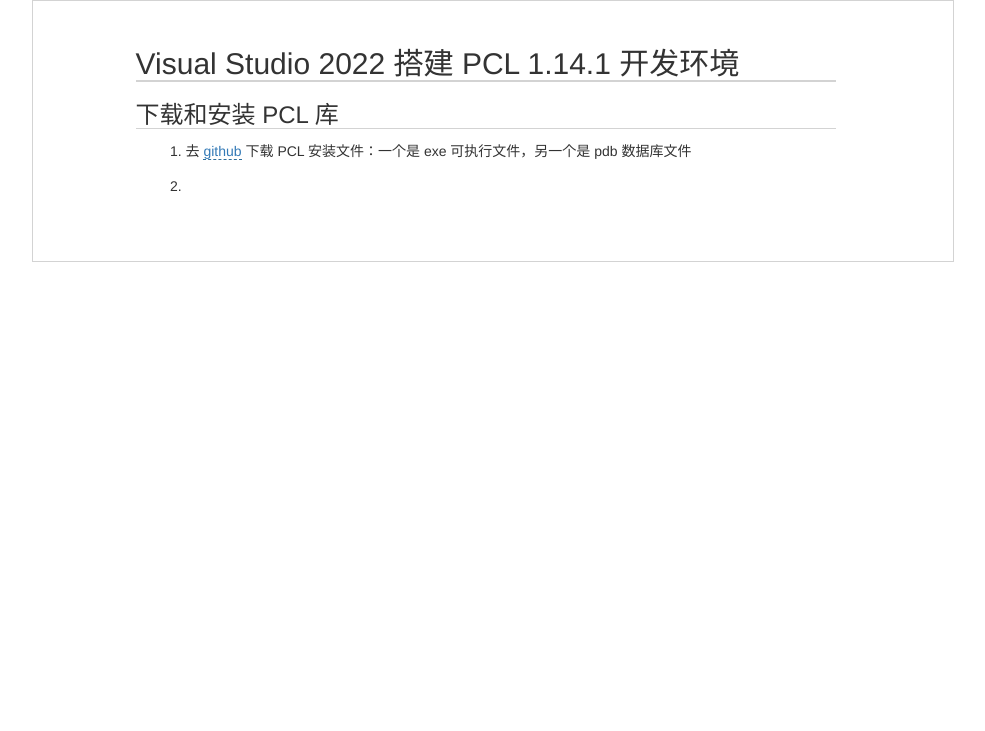
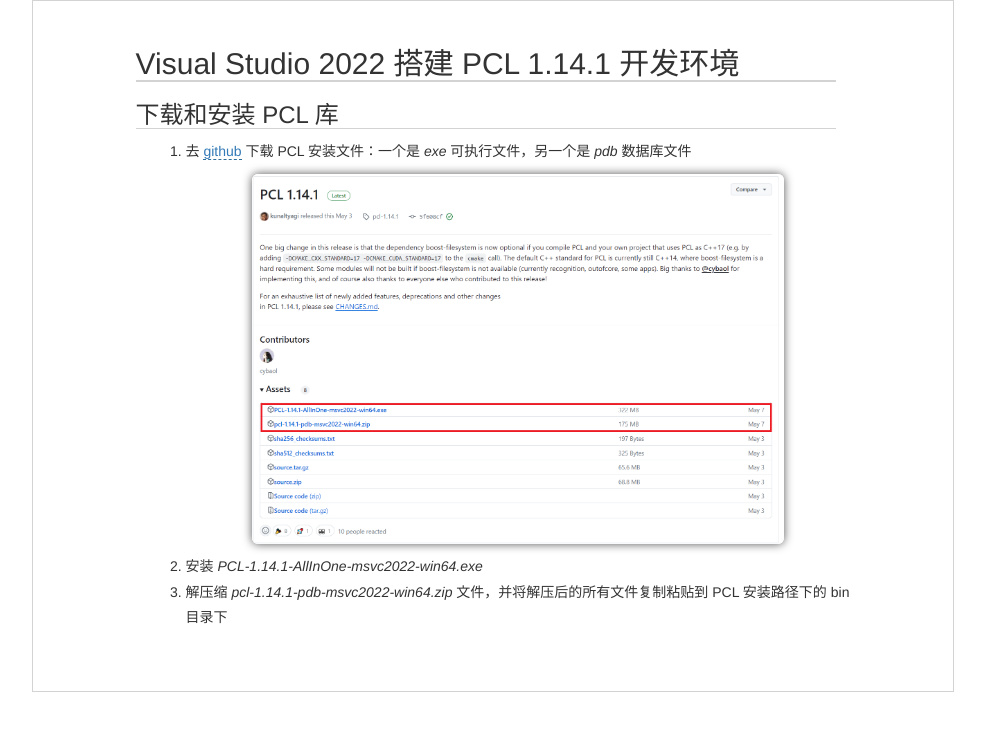
Before and after one commit to luli100/luli100.github.io, a Jekyll site: the page built from _posts/2021-09-09-vs-pcl-env.md, in a window 1280 px wide. Shown: the top 731 px of the page, without its empty margins (147-1132 px from the left). Built offline with Jekyll 4.4.1, drawn with Linux system fonts in a browser that asks for light colours.

```diff
--- a/_posts/2021-09-09-vs-pcl-env.md
+++ b/_posts/2021-09-09-vs-pcl-env.md
@@ -6,6 +6,7 @@ enable: true
 
 ### 下载和安装 PCL 库
 
-1. 去 [github](https://github.com/PointCloudLibrary/pcl/releases/tag/pcl-1.14.1) 下载 PCL 安装文件：一个是 exe 可执行文件，另一个是 pdb 数据库文件
-
-2.
+1. 去 [github](https://github.com/PointCloudLibrary/pcl/releases/tag/pcl-1.14.1) 下载 PCL 安装文件：一个是 *exe* 可执行文件，另一个是 *pdb* 数据库文件
+    <img src="../images/pcl1141.png" width="80%">
+2. 安装 *PCL-1.14.1-AllInOne-msvc2022-win64.exe*
+3. 解压缩 *pcl-1.14.1-pdb-msvc2022-win64.zip* 文件，并将解压后的所有文件复制粘贴到 PCL 安装路径下的 bin 目录下
```
Also changed, not shown: images/pcl1141.png (added).
